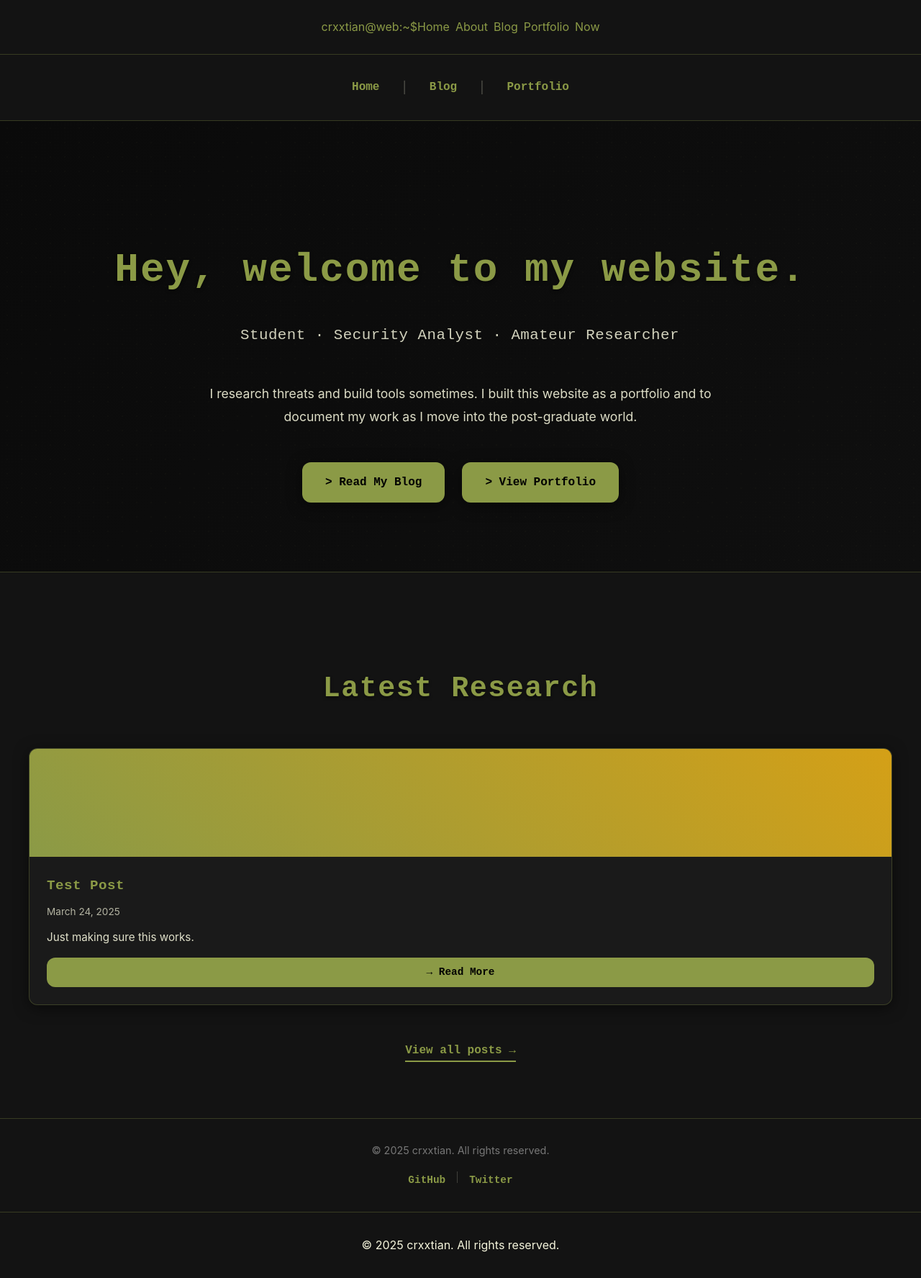
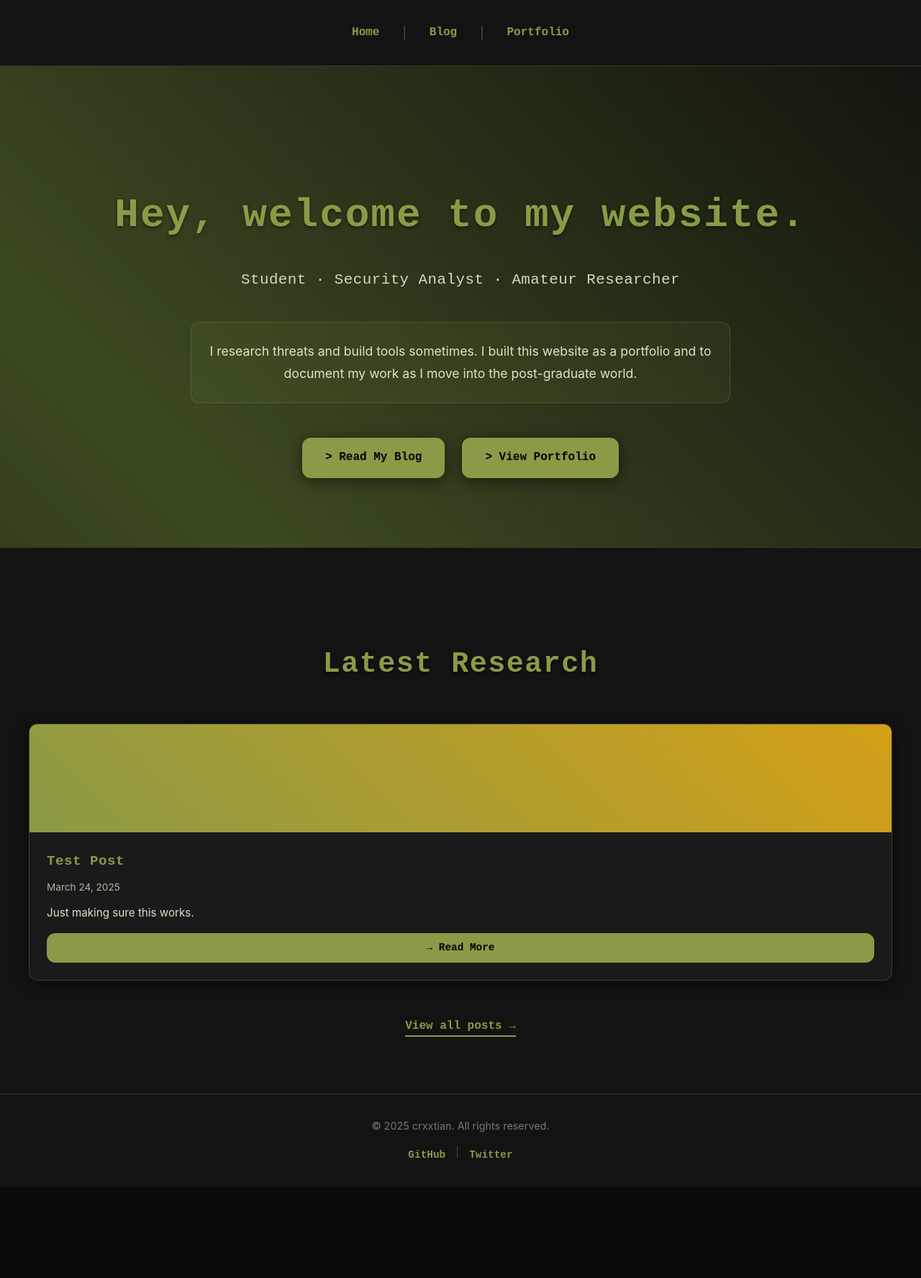
Before and after one commit to crxxtian/crxxtian.github.io, a Jekyll site: the page built from index.html, in a window 1280 px wide. Shown: the whole page at 72% size. Built offline with Jekyll 4.4.1, drawn with Linux system fonts in a browser that asks for light colours.

Commit message:
now u wanna work huh

```diff
--- a/_layouts/default.html
+++ b/_layouts/default.html
@@ -10,29 +10,11 @@
 </head>
 <body>
 
-<!-- NAVBAR -->
-<header class="navbar">
-    <div class="nav-left">
-        <a class="site-name" href="/">crxxtian<span class="bash">@web</span>:~$</a>
-    </div>
-    <nav class="nav-right">
-        <a href="/">Home</a>
-        <a href="/about">About</a>
-        <a href="/blog">Blog</a>
-        <a href="/portfolio">Portfolio</a>
-        <a href="/now">Now</a>
-    </nav>
-</header>
-
 <!-- MAIN CONTENT -->
 <main class="page-container">
     {{ content }}
 </main>
 
-<!-- FOOTER -->
-<footer class="footer">
-    <p>&copy; {{ site.time | date: "%Y" }} crxxtian. All rights reserved.</p>
-</footer>
-
+<script src="/assets/js/scripts.js"></script>
 </body>
 </html>
--- a/assets/css/style.css
+++ b/assets/css/style.css
@@ -3,6 +3,7 @@
     --bg-alt: #131313;
     --fg: #F5F5DC;
     --accent: #8B9A46;
+    --accent-dark: #3C4A22;
     --accent-secondary: #D4A017;
     --card-bg: #1A1A1A;
     --font-main: 'Fira Code', monospace;
@@ -110,7 +111,9 @@
 .hero {
     padding: 10rem 2rem 6rem;
     text-align: center;
-    background: linear-gradient(135deg, var(--bg) 0%, #0f0f0f 100%);
+    background: linear-gradient(45deg, var(--bg) 0%, var(--accent-dark) 50%, var(--bg) 100%);
+    background-size: 200% 200%;
+    animation: gradientFlow 10s ease-in-out infinite;
     position: relative;
     overflow: hidden;
 }
@@ -122,10 +125,22 @@
     left: 0;
     width: 100%;
     height: 100%;
-    background: radial-gradient(circle, rgba(139, 154, 70, 0.1) 1px, transparent 1px);
+    background: radial-gradient(circle, rgba(139, 154, 70, 0.2) 1px, transparent 1px);
     background-size: 20px 20px;
     opacity: 0.3;
     z-index: 0;
+    animation: particleShift 20s linear infinite;
+}
+
+@keyframes gradientFlow {
+    0% { background-position: 0% 50%; }
+    50% { background-position: 100% 50%; }
+    100% { background-position: 0% 50%; }
+}
+
+@keyframes particleShift {
+    0% { background-position: 0 0; }
+    100% { background-position: 100px 100px; }
 }
 
 .hero-title {
@@ -146,26 +161,8 @@
     opacity: 0.85;
     margin-bottom: 2.5rem;
     letter-spacing: 0.5px;
-    display: inline-block;
-    white-space: nowrap;
-    overflow: hidden;
-    border-right: 2px solid var(--accent);
     position: relative;
     z-index: 1;
-}
-
-.animated-text {
-    animation: typing 3s steps(40, end) forwards, blink 0.75s step-end infinite;
-}
-
-@keyframes typing {
-    from { width: 0; }
-    to { width: 100%; }
-}
-
-@keyframes blink {
-    from, to { border-color: transparent; }
-    50% { border-color: var(--accent); }
 }
 
 .hero-intro {
@@ -177,6 +174,10 @@
     font-weight: 400;
     position: relative;
     z-index: 1;
+    background: rgba(139, 154, 70, 0.1);
+    padding: 1.5rem;
+    border-radius: var(--radius);
+    border: var(--border);
 }
 
 .fade-in {
--- /dev/null
+++ b/assets/js/scripts.js
@@ -0,0 +1,9 @@
+document.addEventListener('mousemove', (e) => {
+    const elements = document.querySelectorAll('[data-parallax]');
+    elements.forEach((el) => {
+        const speed = 0.05;
+        const x = (window.innerWidth - e.pageX * speed) / 100;
+        const y = (window.innerHeight - e.pageY * speed) / 100;
+        el.style.transform = `translate(${x}px, ${y}px)`;
+    });
+});
--- a/index.html
+++ b/index.html
@@ -14,8 +14,8 @@
 </header>
 
 <section class="hero">
-    <h1 class="hero-title">Hey, welcome to my website.</h1>
-    <p class="hero-subtitle animated-text">
+    <h1 class="hero-title" data-parallax>Hey, welcome to my website.</h1>
+    <p class="hero-subtitle" data-parallax>
         Student · Security Analyst · Amateur Researcher
     </p>
 
```
Also changed, not shown: assets/js/slider.js (deleted, +0 -42 lines).
